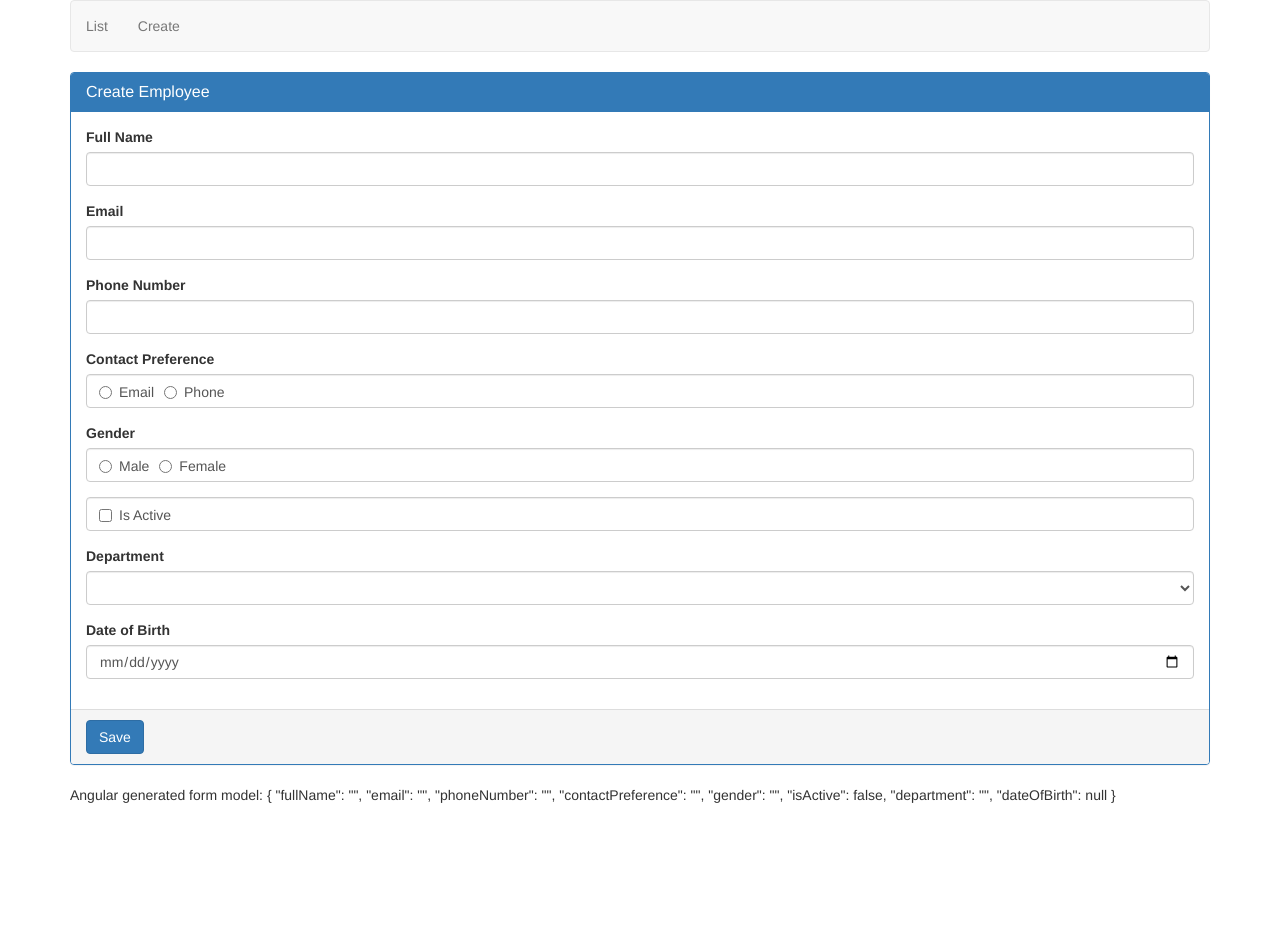
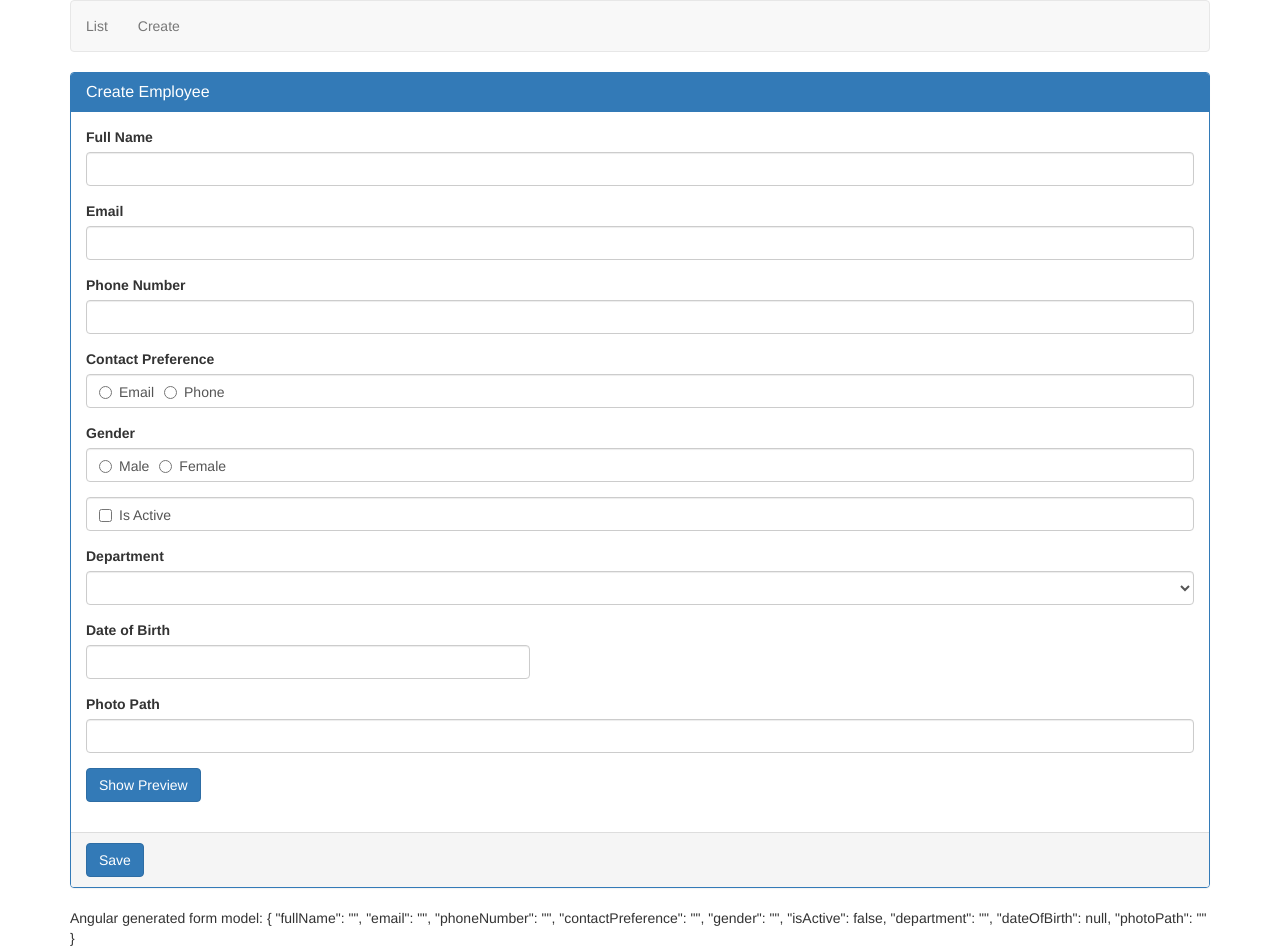
Before and after one commit to houh60/AngularCRUD02, an Angular app: page /create in a window 1280 px wide. Before the commit the page ends 805 px from the top, so only its background shows below. Built offline with nearby package versions, Linux system fonts and the light colour scheme.

Commit message:
new changes

```diff
--- a/src/app/employees/create-employee/create-employee.component.html
+++ b/src/app/employees/create-employee/create-employee.component.html
@@ -65,9 +65,26 @@
         </select>
       </div>
 
+      <div class="row">
+        <div class="form-group col-md-5">
+          <label for="dateOfBirth">Date of Birth</label>
+          <input type="text" bsDatepicker [bsConfig]="datePickerConfig" id="dateOfBirth" class="form-control"
+            [(ngModel)]="dateOfBirth" name="dateOfBirth" placement="right">
+        </div>
+      </div>
+
       <div class="form-group">
-        <label for="dateOfBirth">Date of Birth</label>
-        <input type="date" id="dateOfBirth" class="form-control" [(ngModel)]="dateOfBirth" name="dateOfBirth">
+        <label for="photoPath">Photo Path</label>
+        <input type="text" id="photoPath" class="form-control" [(ngModel)]="photoPath" name="photoPath">
+      </div>
+
+      <div class="form-group">
+        <button type="button" class="btn btn-primary" (click)="togglePhotoPreview()">{{previewPhoto ? 'Hide' :
+          'Show'}} Preview</button>
+      </div>
+
+      <div class="form-group">
+        <img [src]="photoPath" width="200" *ngIf="previewPhoto">
       </div>
     </div>
     <div class="panel-footer">
--- a/src/app/employees/create-employee/create-employee.component.ts
+++ b/src/app/employees/create-employee/create-employee.component.ts
@@ -1,6 +1,7 @@
 import { Component } from '@angular/core';
 import { NgForm } from '@angular/forms';
 import { Department } from '../../models/department.model';
+import { BsDatepickerConfig } from 'ngx-bootstrap/datepicker';
 
 @Component({
   selector: 'app-create-employee',
@@ -23,6 +24,21 @@ export class CreateEmployeeComponent {
   ];
   department = '';
   dateOfBirth = null;
+  photoPath = '';
+  previewPhoto = false;
+
+  datePickerConfig: Partial<BsDatepickerConfig> = Object.assign({},
+    {
+      containerClass: 'theme-dark-blue',
+      showWeekNumbers: false,
+      maxDate: new Date(new Date().getFullYear() - 18, new Date().getMonth(), new Date().getDate()),
+      dateInputFormat: 'YYYY/MM/DD'
+    }
+  );
+
+  togglePhotoPreview() {
+    this.previewPhoto = !this.previewPhoto;
+  }
 
   saveEmployee(empForm: NgForm) {
     // console.log("empForm: ", empForm);
```
